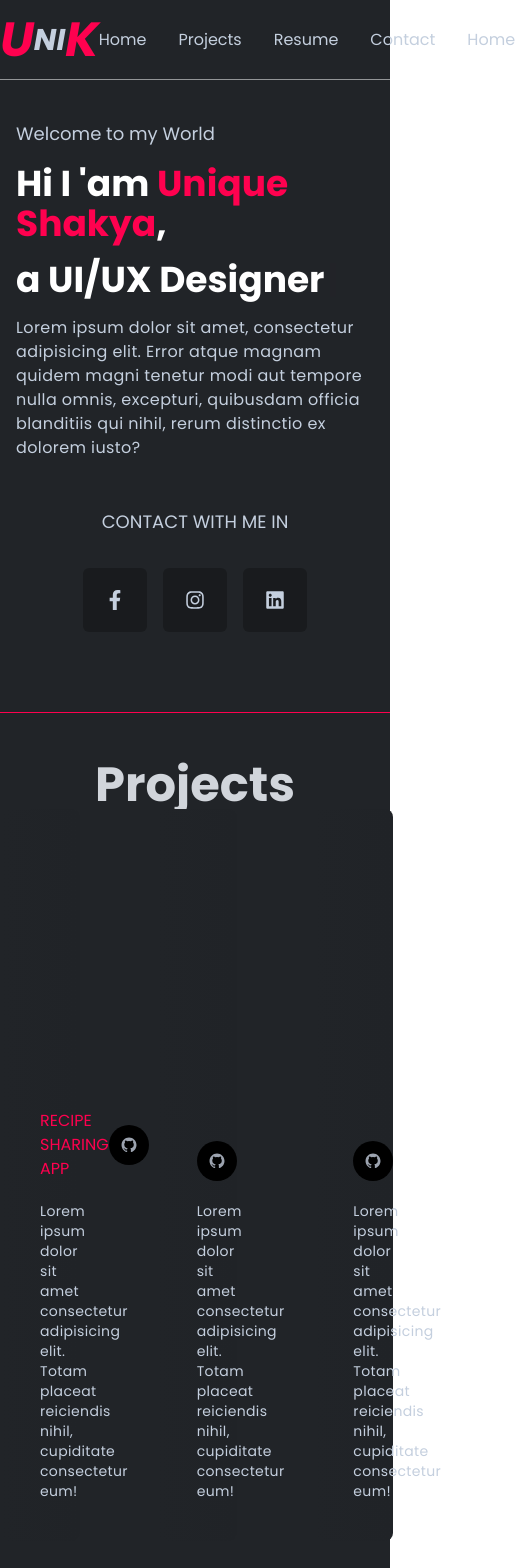
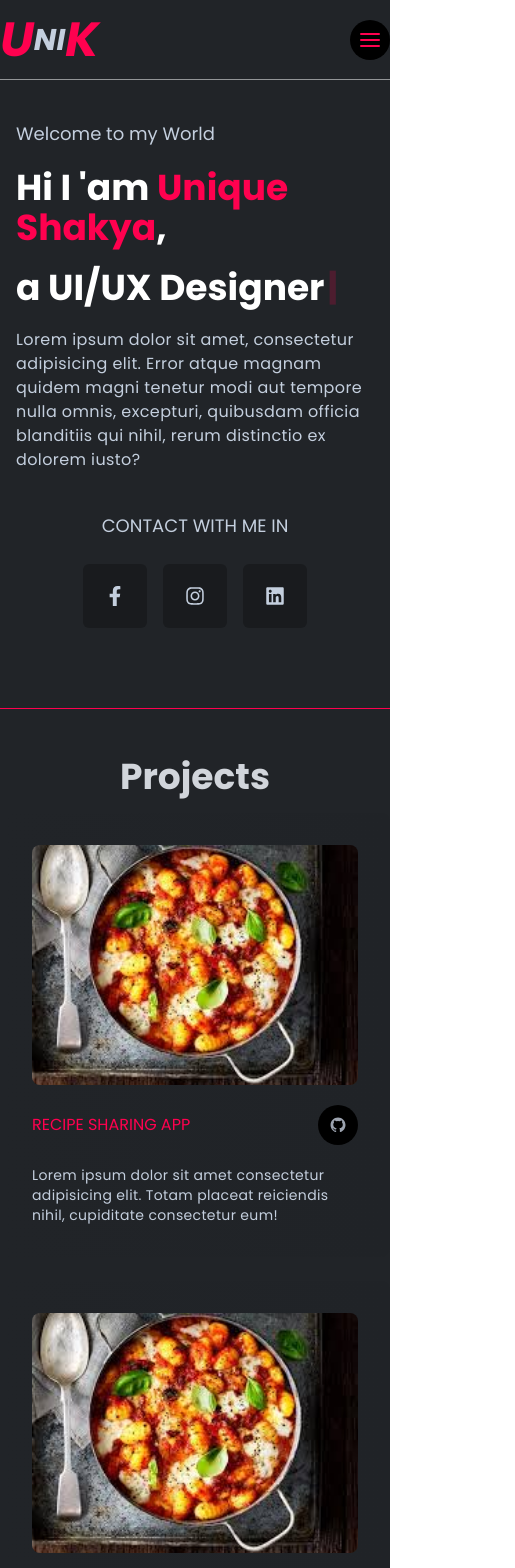
Before and after one commit to UnikShakya/portfolio, a React (Vite) app: page / in a window 390 px wide. Shown: the top 1568 px of the page, 515 px wide, since content can reach past the window. Built offline with nearby package versions, Linux system fonts and the light colour scheme.

Commit message:
Day 6:Responsiveness done

```diff
--- a/src/App.jsx
+++ b/src/App.jsx
@@ -1,17 +1,17 @@
 import React from 'react'
 import Navbar from './components/Navbar'
-import Banner from './components/banner/Banner'
 import Project from './components/Project'
 import Contact from './components/Contact'
 import Footer from './components/Footer'
 import FooterBotttom from './components/FooterBotttom'
+import Home from './components/banner/Home'
 
 function App() {
   return (
     <div className='w-full h-auto bg-bodyColor text-lightText'>
     <div className='max-w-screen-xl mx-auto' >
       <Navbar />
-      <Banner/>
+      <Home/>
       <Project/>
       <Contact/>
       <Footer/>
--- a/src/components/Contact.jsx
+++ b/src/components/Contact.jsx
@@ -50,21 +50,21 @@ function Contact() {
     }
 
     return (
-        <section id="contact" className='w-full py-20 border-b-[1px] border-b-black'>
+        <section id="contact" className='w-full py-12 border-b-[1px] border-b-black'>
             <div className='flex justify-center items-center text-center'>
-                <h1 className='text-5xl font-bold capitalize text-[#D1D5DB] text-center'>Contacts</h1>
+                <h1 className='text-4xl md:text-5xl font-bold capitalize text-[#D1D5DB] text-center'>Contacts</h1>
             </div>
             <div className='w-full'>
-                <div className='w-full h-auto flex justify-between'>
+                <div className='w-full h-auto flex flex-col lgl:flex-row justify-between'>
                     <ContactLeft />
-                    <div className='w-[60%] h-full py-10 bg-gradient-to-r from-[#1b1d20] to-[#212427] flex flex-col gap-8 p-8 rounded-lg shadow-shadowOne'>
-                        <form className='w-full flex flex-col gap-6 py-5'>
+                    <div className='w-full lgl:w-[60%] h-full py-10 bg-gradient-to-r from-[#1b1d20] to-[#212427] flex flex-col gap-8 p-6 lgl:p-8 rounded-lg shadow-shadowOne'>
+                        <form className='w-full flex flex-col gap-4 lgl:gap-6 py-2 lgl:py-5'>
                             {/* Displaying error message */}
                             {errMsg && <p className='text-red-500 py-2 text-center'>{errMsg}</p>}
                             {successMsg && <p className='text-green-500'>{successMsg}</p>}
 
-                            <div className='w-full flex gap-8'>
-                                <div className='w-1/2 flex flex-col gap-2'>
+                            <div className='w-full flex flex-col lgl:flex-row gap-4 lgl:gap-8'>
+                                <div className='w-full lgl:w-1/2 flex flex-col gap-2'>
                                     <p className='text-sm text-gray-400 uppercase tracking-wide'>Your Name:</p>
                                     <input
                                         onChange={(e) => setUsername(e.target.value)}
@@ -74,7 +74,7 @@ function Contact() {
                                         aria-label="Your Name"
                                     />
                                 </div>
-                                <div className='w-1/2 flex flex-col gap-2'>
+                                <div className=' w-full lgl:w-1/2 flex flex-col gap-2'>
                                     <p className='text-sm text-gray-400 uppercase tracking-wide'>Phone Number:</p>
                                     <input
                                         onChange={(e) => setPhonenumber(e.target.value)}
--- a/src/components/ContactLeft.jsx
+++ b/src/components/ContactLeft.jsx
@@ -4,7 +4,7 @@ import { FaFacebookF, FaInstagram } from 'react-icons/fa'
 import { BsLinkedin } from 'react-icons/bs'
 function ContactLeft() {
   return (
-            <div className='w-[35%] h-full bg-gradient-to-r from-[#1e2024] to-[#23272b] p-8 shadow-shadowOne rounded-lg flex flex-col gap-8 justify-center'>
+            <div className='w-full lgl:w-[35%] h-full bg-gradient-to-r from-[#1e2024] to-[#23272b] p-6 lgl:p-8 shadow-shadowOne rounded-lg flex flex-col gap-8 justify-center'>
                     <img className='w-full h-64 object-cover rounded-lg' src={contactimg} alt="" />
                     <div className='flex flex-col gap-4'>
                         <h3 className='text-3xl font-bold text-white'>Unique Shakya</h3>
@@ -13,8 +13,8 @@ function ContactLeft() {
                         <p className='text-base text-gray-400 flex items-center gap-3'>Phone: <span className='text-lightText'>+977 9847693340</span></p>
                         <p className='text-base text-gray-400 flex items-center gap-3'>Email: <span className='text-lightText'>shakyaunik123@gmail.com</span></p>
                     </div>
-                    <div>
-                        <h2 className='text-base uppercase mb-4'>Contact with me in</h2>
+                    <div className='flex flex-col gap-6 sm:items-center sm:text-center md:items-start md:text-left'>
+                        <h2 className='text-base uppercase'>Contact with me in</h2>
                         <div className='flex gap-4'>
             <span className='bannerIcon'>
                 <FaFacebookF/>
--- a/src/components/Footer.jsx
+++ b/src/components/Footer.jsx
@@ -4,7 +4,7 @@ import { FaFacebookF, FaInstagram, FaLinkedin } from 'react-icons/fa'
 
 function Footer() {
   return (
-    <div className='w-full py-20 h-auto border-b-[1px] border-b-black grid grid-cols-4 gap-8'>
+    <div className='w-full py-20 h-auto border-b-[1px] border-b-black grid grid-cols-1 md:grid-cols-2 lgl:grid-cols-4 gap-8'>
       <div className='w-full h-full flex flex-col items-center gap-8'>
         <img className='w-16' src={logo} alt="" />
         <h2 className='uppercase'>Contact me in</h2>
--- a/src/components/Navbar.jsx
+++ b/src/components/Navbar.jsx
@@ -1,21 +1,86 @@
-import React from 'react'
+import React, { useState } from 'react'
+import { Link } from 'react-scroll';  // Import Link from react-scroll
+import { FiMenu } from 'react-icons/fi'
+import { MdClose } from 'react-icons/md'
+import { FaFacebookF, FaInstagram } from 'react-icons/fa'
+import { BsLinkedin } from 'react-icons/bs'
 function Navbar() {
+
+  const [showMenu, setShowMenu] = useState(false)
+
   return (
-    <div className='w-full h-20 mx-auto sticky top-0 bg-bodyColor flex justify-between items-center border-b-[1px] border-b-[#939597]'>
+    <div className='w-full h-20 mx-auto sticky z-10 top-0 bg-bodyColor flex justify-between items-center border-b-[1px] border-b-[#939597]'>
       <div className='flex items-center'>
         <span className='italic font-bold text-designColor text-5xl'>U</span>
         <span className='italic font-bold text-lightText text-3xl'>NI</span>
         <span className='italic font-bold text-designColor text-5xl'>K</span>
       </div>
       <div>
-            <ul className="flex justify-center items-center space-x-8">
-                <li className='cursor-pointer hover:text-designColor duration-300'>Home</li>
-                <li className='cursor-pointer hover:text-designColor duration-300'>Projects </li>
-                <li className='cursor-pointer hover:text-designColor duration-300'>Resume</li>
-                <li className='cursor-pointer hover:text-designColor duration-300'>Contact</li>
-                <li className='cursor-pointer hover:text-designColor duration-300'>Home</li>
+        <ul className="hidden mdl:inline-flex justify-center items-center gap-6 lg:gap-12">
+          <li className='cursor-pointer text-gray-400 text-base tracking-wide hover:text-designColor duration-300'>
+            <Link to="home" smooth={true} duration={500} offset={-80}>Home</Link>
+          </li>
+          <li className='cursor-pointer text-gray-400 text-base tracking-wide hover:text-designColor duration-300'>
+            <Link to="project" smooth={true} duration={500} offset={-80}>Projects</Link>
+          </li>
+
+          <li className='cursor-pointer text-gray-400 text-base tracking-wide hover:text-designColor duration-300'>
+            <Link to="contact" smooth={true} duration={500} offset={-80}>Contact</Link>
+          </li>
+
         </ul>
+        <span onClick={() => setShowMenu(!showMenu)} className='text-2xl mdl:hidden bg-black w-10 h-10 inline-flex items-center justify-center rounded-full text-designColor cursor-pointer'><FiMenu /></span>
       </div>
+      {
+        showMenu && (
+          <div className="absolute top-0 left-0 bg-gray-900 p-4 w-[80%] h-screen">
+            <div className='flex flex-col gap-8 py-4 relative'>
+              <div>
+                <div className='flex items-center'>
+                  <span className='italic font-bold text-designColor text-3xl'>U</span>
+                  <span className='italic font-bold text-lightText text-xl'>NI</span>
+                  <span className='italic font-bold text-designColor text-3xl'>K</span>
+                </div>
+                <p className='text-sm text-gray-400 mt-2'>Lorem ipsum, dolor sit amet consectetur adipisicing elit. Explicabo ratione.</p>
+              </div>
+              <ul className="flex flex-col gap-4 items-center">
+                <li className='cursor-pointer text-gray-400 text-base tracking-wide hover:text-designColor duration-300'>
+                  <Link to="home" smooth={true} duration={500} offset={-80} onClick={() => setShowMenu(false)}>Home</Link>
+
+                </li>
+                <li className='cursor-pointer text-gray-400 text-base tracking-wide hover:text-designColor duration-300'>
+                  <Link to="project" smooth={true} duration={500} offset={-80}onClick={() => setShowMenu(false)}>Projects</Link>
+
+                </li>
+
+                <li className='cursor-pointer text-gray-400 text-base tracking-wide hover:text-designColor duration-300'>
+                  <Link to="contact" smooth={true} duration={500} offset={-80}onClick={() => setShowMenu(false)}>Contact</Link>
+
+                </li>
+
+              </ul>
+              <div className='flex flex-col gap-6 sm:items-center sm:text-center md:items-start md:text-left'>
+                <h2 className='text-base uppercase'>Contact with me in</h2>
+                <div className='flex gap-4'>
+                  <span className='bannerIcon'>
+                    <FaFacebookF />
+                  </span>
+                  <span className='bannerIcon'>
+                    <FaInstagram />
+                  </span>
+                  <span className='bannerIcon'>
+                    <BsLinkedin />
+                  </span>
+                </div>
+
+              </div>
+              <span onClick={() => setShowMenu(false)} className='hover:text-designColor cursor-pointer absolute top-4 right-4 text-2xl text-gray-400 duration-300'>
+                <MdClose />
+              </span>
+            </div>
+          </div>
+        )
+      }
     </div>
   )
 }
--- a/src/components/Project.jsx
+++ b/src/components/Project.jsx
@@ -1,19 +1,22 @@
 import React from 'react'
 import ProjectCards from './ProjectCards'
+import { Element } from 'react-scroll'
 
 function Project() {
   return (
-    <section id='project' className='w-full h-auto py-12 border-b-[1px] border-b-designColor'>
-      <h1 className='text-5xl font-bold capitalize text-[#D1D5DB] text-center'>Projects</h1>
-      <div className='grid grid-cols-3 gap-20'>
+    <Element name="project">
+    <section className='w-full h-auto py-12 border-b-[1px] border-b-designColor'>
+      <h1 className='text-4xl md:text-5xl font-bold capitalize text-[#D1D5DB] text-center pb-4'>Projects</h1>
+      <div className='grid grid-cols-1 md:grid-cols-2 xl:grid-cols-3 gap-6 xl:gap-14'>
         <ProjectCards title="Recipe Sharing app"/>
-        <ProjectCards/>
-        <ProjectCards/>
-        <ProjectCards/>
-        <ProjectCards/>
-        <ProjectCards/>
+        <ProjectCards title="Recipe Sharing app"/>
+        <ProjectCards title="Recipe Sharing app"/>
+        <ProjectCards title="Recipe Sharing app"/>
+        <ProjectCards title="Recipe Sharing app"/>
+        <ProjectCards title="Recipe Sharing app"/>
       </div>
         </section>
+        </Element>
 
   )
 }
--- a/src/components/ProjectCards.jsx
+++ b/src/components/ProjectCards.jsx
@@ -4,7 +4,7 @@ import { BsGithub } from 'react-icons/bs';
 import { BiLogoGithub } from 'react-icons/bi';
 function ProjectCards({title}) {
   return (
-    <div className='w-full px-10 h-auto py-10 rounded-lg shadow-shadowOne flex flex-col bg-gradient-to-r from-bodyColor to-[#202327] group hover:bg-gradient-to-b hover:from-gray-900 hover:gray-900 transition-colors duration-1000'>
+    <div className='w-full p-8 xl:px-10 h-auto xl:py-10 rounded-lg shadow-shadowOne flex flex-col bg-gradient-to-r from-bodyColor to-[#202327] group hover:bg-gradient-to-b hover:from-gray-900 hover:gray-900 transition-colors duration-1000'>
         <div className='w-full h-[80%] overflow-hidden rounded-lg'>
       <img className='w-full h-60 object-cover hover:scale-110 duration-300 cursor-pointer' src={recipe} alt="" />
         </div>
--- a/src/components/banner/Banner.jsx
+++ /dev/null
@@ -1,55 +0,0 @@
-import React from 'react'
-import { FaFacebookF, FaInstagram, FaLinkedin } from 'react-icons/fa'
-import { Cursor, useTypewriter } from 'react-simple-typewriter'
-function Banner() {
-    const [text] = useTypewriter({
-        words: ['UI/UX Designer','Frontend Developer'],
-        loop: true,
-        typeSpeed: 10,
-        deleteSpeed: 10,
-        delaySpeed: 2000
-
-    })
-  return (
-    <section
-  id='home'
-  className='w-full max-w-[1280px] mx-auto pt-10 pb-20 border-b-[1px] border-b-designColor flex flex-col gap-10 lgl:gap-10 justify-center lgl:flex-row items-center'>
-
-  <div className='flex flex-col gap-12 px-4 md:px-8'>
-    <div className='flex flex-col gap-4'>
-      <h4 className='text-base sm:text-lg'>
-        Welcome to my World
-      </h4>
-      <h1 className='text-4xl sm:text-4xl lgl:text-5xl font-bold text-white'>
-        Hi I 'am <span className='capitalize text-designColor'>Unique Shakya</span>,
-      </h1>
-      <h2 className='text-2xl sm:text-4xl lgl:text-5xl font-bold text-white'>
-        a <span>{text}</span>
-        <Cursor
-          cursorBlinking="false"
-          cursorStyle="|"
-          cursorColor="#FF014F"
-        />
-      </h2>
-      <p className='text-sm sm:text-base leading-6 tracking-wide'>
-        Lorem ipsum dolor sit amet, consectetur adipisicing elit. Error atque magnam quidem magni tenetur modi aut tempore nulla omnis, excepturi, quibusdam officia blanditiis qui nihil, rerum distinctio ex dolorem iusto?
-      </p>
-    </div>
-
-    <div className='flex flex-col gap-8 sm:items-center sm:text-center mdl:items-start mdl:text-left'>
-  <h2 className='text-lg'>CONTACT WITH ME IN</h2>
-  <div className='flex gap-4 sm:justify-center mdl:justify-start'>
-    <span className='bannerIcon'><FaFacebookF/></span>
-    <span className='bannerIcon'><FaInstagram/></span>
-    <span className='bannerIcon'><FaLinkedin/></span>
-  </div>
-</div>
-
-
-  </div>
-</section>
-
-  )
-}
-
-export default Banner
--- /dev/null
+++ b/src/components/banner/Home.jsx
@@ -0,0 +1,57 @@
+import React from 'react'
+import { FaFacebookF, FaInstagram, FaLinkedin } from 'react-icons/fa'
+import { Element } from 'react-scroll'
+import { Cursor, useTypewriter } from 'react-simple-typewriter'
+function Home() {
+  const [text] = useTypewriter({
+    words: ['UI/UX Designer', 'Frontend Developer'],
+    loop: true,
+    typeSpeed: 10,
+    deleteSpeed: 10,
+    delaySpeed: 2000
+
+  })
+  return (
+    <Element name="home">
+      <section
+        className='w-full max-w-[1280px] mx-auto pt-10 pb-20 border-b-[1px] border-b-designColor flex flex-col gap-10 lgl:gap-10 justify-center lgl:flex-row items-center'>
+
+        <div className='flex flex-col gap-10 px-4 md:px-8'>
+          <div className='flex flex-col gap-5'>
+            <h4 className='text-base sm:text-lg'>
+              Welcome to my World
+            </h4>
+            <h1 className='text-4xl sm:text-4xl lgl:text-5xl font-bold text-white'>
+              Hi I 'am <span className='capitalize text-designColor'>Unique Shakya</span>,
+            </h1>
+            <h2 className='text-2xl sm:text-4xl lgl:text-5xl font-bold text-white'>
+              a <span>{text}</span>
+              <Cursor
+                cursorBlinking="false"
+                cursorStyle="|"
+                cursorColor="#FF014F"
+              />
+            </h2>
+            <p className='text-sm sm:text-base leading-6 tracking-wide'>
+              Lorem ipsum dolor sit amet, consectetur adipisicing elit. Error atque magnam quidem magni tenetur modi aut tempore nulla omnis, excepturi, quibusdam officia blanditiis qui nihil, rerum distinctio ex dolorem iusto?
+            </p>
+          </div>
+
+          <div className='flex flex-col gap-6 sm:items-center sm:text-center md:items-start md:text-left'>
+            <h2 className='text-lg'>CONTACT WITH ME IN</h2>
+            <div className='flex gap-4 sm:justify-center mdl:justify-start'>
+              <span className='bannerIcon'><FaFacebookF /></span>
+              <span className='bannerIcon'><FaInstagram /></span>
+              <span className='bannerIcon'><FaLinkedin /></span>
+            </div>
+          </div>
+
+
+        </div>
+      </section>
+    </Element>
+
+  )
+}
+
+export default Home
```
Lines whose indentation alone changed are shown as unchanged.
